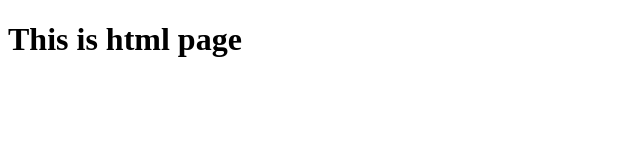
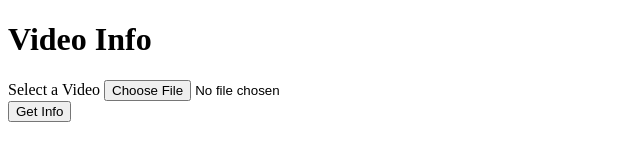
Before and after one commit to shaksham08/Electon-VideoLength, an Electron app: page index.html in a window 1280 px wide. Shown: the whole page, without its empty margins (0-640 px from the left). Drawn offline with Linux system fonts and the light colour scheme.

Commit message:
Added basic html to read a file as input

```diff
--- a/index.html
+++ b/index.html
@@ -7,6 +7,19 @@
     <title>Document</title>
   </head>
   <body>
-    <h1>This is html page</h1>
+    <h1>Video Info</h1>
+    <form>
+      <div>
+        <label>Select a Video</label>
+        <input type="file" accept="video/*" />
+      </div>
+      <button type="submit">Get Info</button>
+    </form>
+
+    <script>
+      document.querySelector("form").addEventListener("submit", (event) => {
+        event.preventDefault();
+      });
+    </script>
   </body>
 </html>
```
